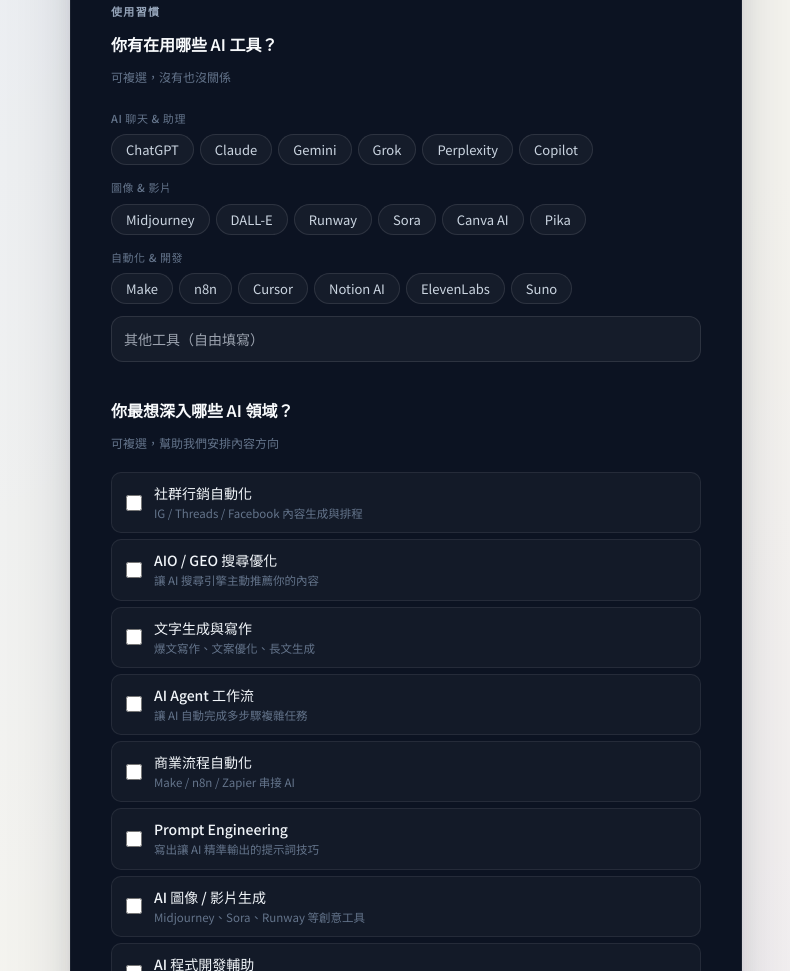
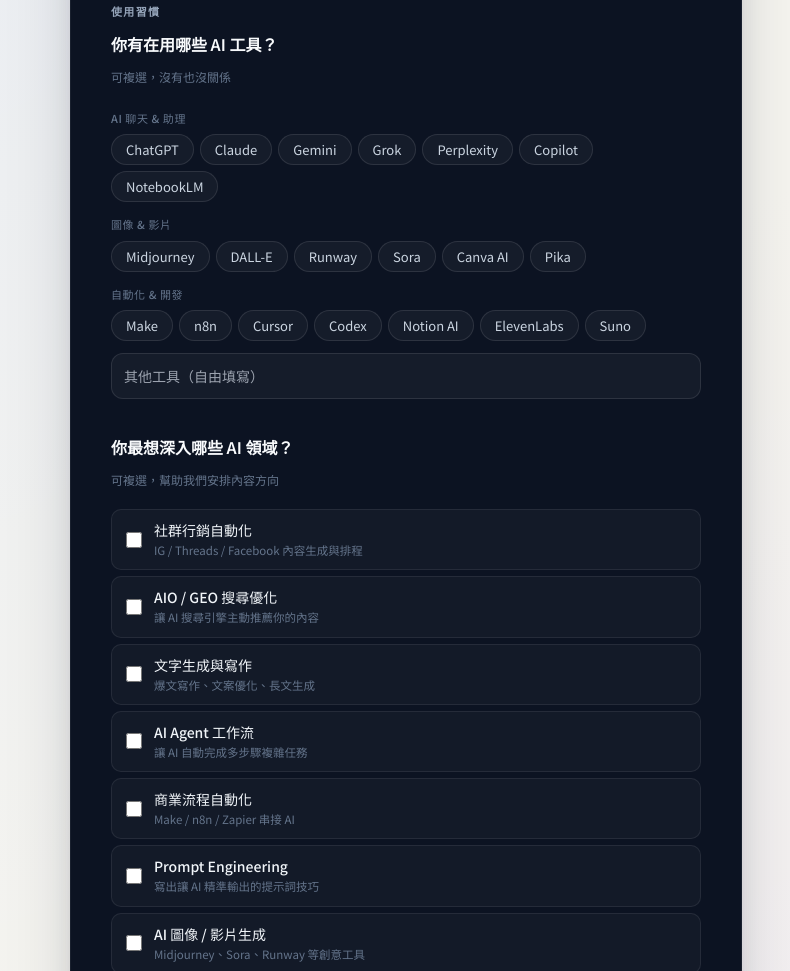
Before and after one commit to kaidinwang/ai-signup-backend, a website: page public/index.html in a window 1280 px wide. Shown: the part 1122-2093 px from the top of the page, without its empty margins (234-1024 px from the left). Drawn offline with nearby package versions, Linux system fonts and the light colour scheme.

Commit message:
Add NotebookLM and Codex to AI tools list

```diff
--- a/public/index.html
+++ b/public/index.html
@@ -278,6 +278,7 @@
                         <label class="chip"><input type="checkbox" name="tools[]" value="Grok">Grok</label>
                         <label class="chip"><input type="checkbox" name="tools[]" value="Perplexity">Perplexity</label>
                         <label class="chip"><input type="checkbox" name="tools[]" value="Copilot">Copilot</label>
+                        <label class="chip"><input type="checkbox" name="tools[]" value="NotebookLM">NotebookLM</label>
                     </div>
 
                     <div class="chip-category">圖像 & 影片</div>
@@ -295,6 +296,7 @@
                         <label class="chip"><input type="checkbox" name="tools[]" value="Make">Make</label>
                         <label class="chip"><input type="checkbox" name="tools[]" value="n8n">n8n</label>
                         <label class="chip"><input type="checkbox" name="tools[]" value="Cursor">Cursor</label>
+                        <label class="chip"><input type="checkbox" name="tools[]" value="Codex">Codex</label>
                         <label class="chip"><input type="checkbox" name="tools[]" value="Notion AI">Notion AI</label>
                         <label class="chip"><input type="checkbox" name="tools[]" value="ElevenLabs">ElevenLabs</label>
                         <label class="chip"><input type="checkbox" name="tools[]" value="Suno">Suno</label>
```
